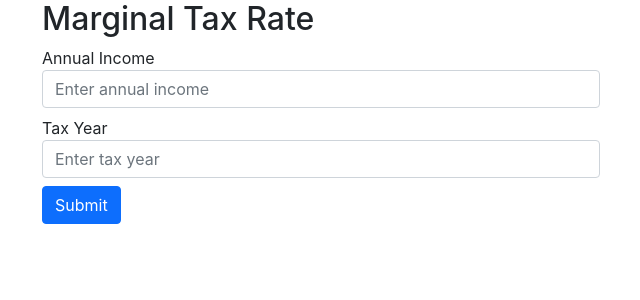
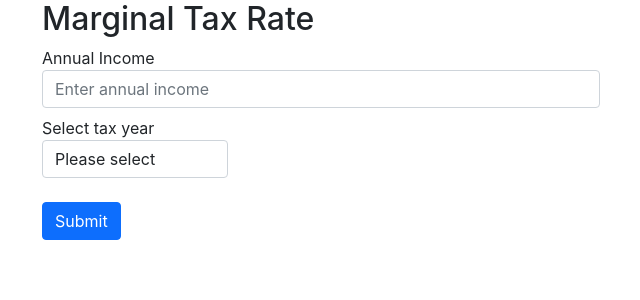
Before and after one commit to jmajcan/react-marginal-tax-rate, a React (Create React App) app: page / in a window 1280 px wide. Shown: the top 300 px of the page, without its empty margins (40-680 px from the left). Built offline with nearby package versions, Linux system fonts and the light colour scheme.

Commit message:
year is dropdown

```diff
--- a/src/components/TaxForm.js
+++ b/src/components/TaxForm.js
@@ -61,16 +61,20 @@ class TaxForm extends Component {
         return (
             <div class="container">
                 <h2>Marginal Tax Rate</h2>
-                <form class="form-inline" onSubmit={this.handleSubmit}>
+                <form class="form-inline" onSubmit={(event) => this.handleSubmit(event)}>
                     <div class="form-group col-md-6 mb-2" >
                         <label for="incomeInput">Annual Income</label>
                         <input type="number" class="form-control" id="incomeInput" name="income" placeholder="Enter annual income" />
                     </div>
-                    <div class="form-group col-md-6 mb-2">
-                        <label for="incomeInput">Tax Year</label>
-                        <input type="number" class="form-control" id="yearInput" name="taxYear" placeholder="Enter tax year" />
+                    <div class="form-group  col-md-2 mb-4">
+                        <label for="yearInput">Select tax year</label>
+                        <select class="form-control" id="yearInput" name="taxYear" >
+                            <option value="" selected disabled>Please select</option>
+                            <option value={2019} >2019</option>
+                            <option value={2020} >2020</option>
+                        </select>
                     </div>
-                    <button type="submit" class="btn btn-primary">Submit</button>
+                    <button type="submit" class="btn btn-primary" >Submit</button>
                 </form>
                 {this.state.isFormError ? <ErrorMessage status={this.state.error.errStatus} message={this.state.error.errMessage} /> : null}
             </div>
```
